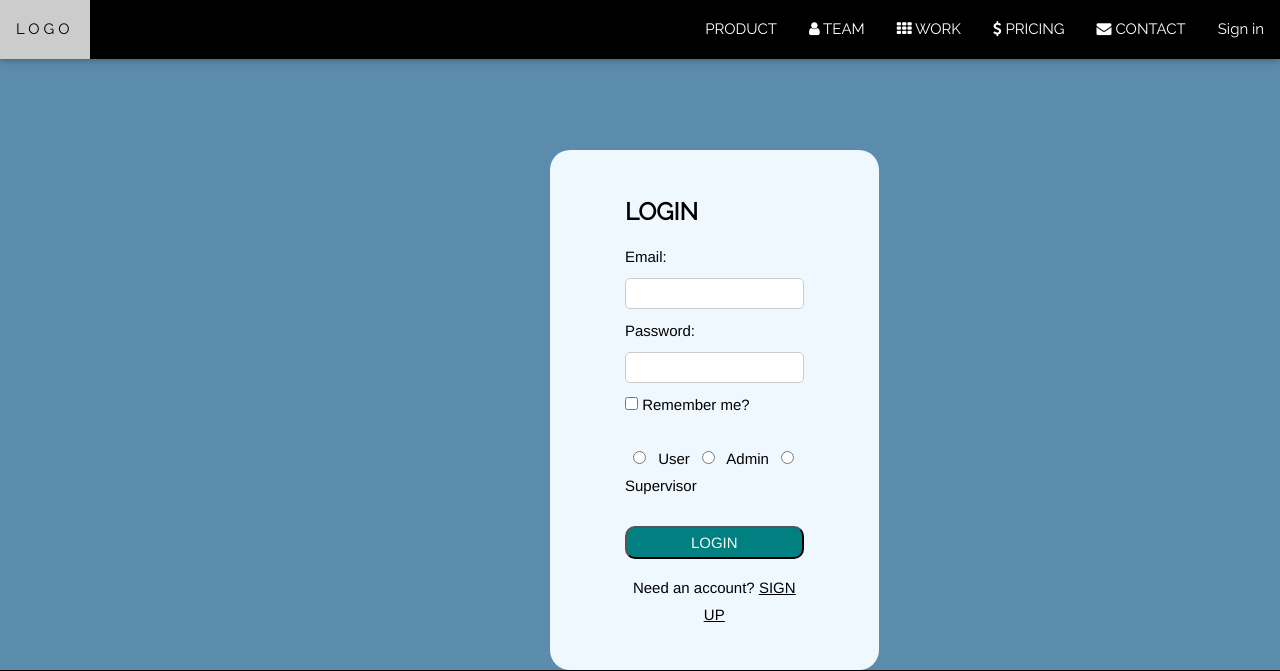
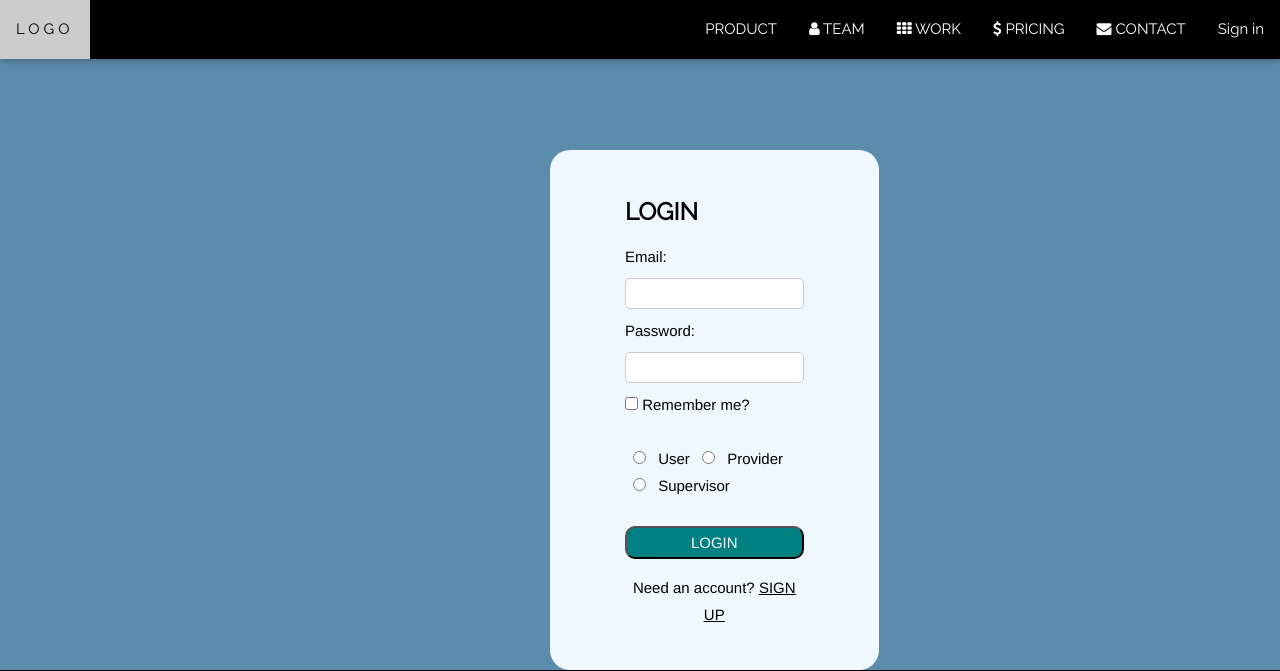
Before and after one commit to Sharjanan/SOEN341_2022, a PHP site: page /login.php in a window 1280 px wide. Shown: the top 671 px of the page. Run offline with PHP 8.4, Linux system fonts and the light colour scheme.

Commit message:
Update login.php

```diff
--- a/login.php
+++ b/login.php
@@ -14,8 +14,8 @@
         <!-- choice for user type -->
         <input type="radio" id="user" name="user_type" value="USER">
         <label for="user">User</label>
-        <input type="radio" id="admin" name="user_type" value="ADMIN">
-        <label for="admin">Admin</label>
+        <input type="radio" id="provider" name="user_type" value="PROVIDER">
+        <label for="admin">Provider</label>
         <input type="radio" id="supervisor" name="user_type" value="SUPERVISOR">
         <label for="supervisor">Supervisor</label><br><br>
 
```
